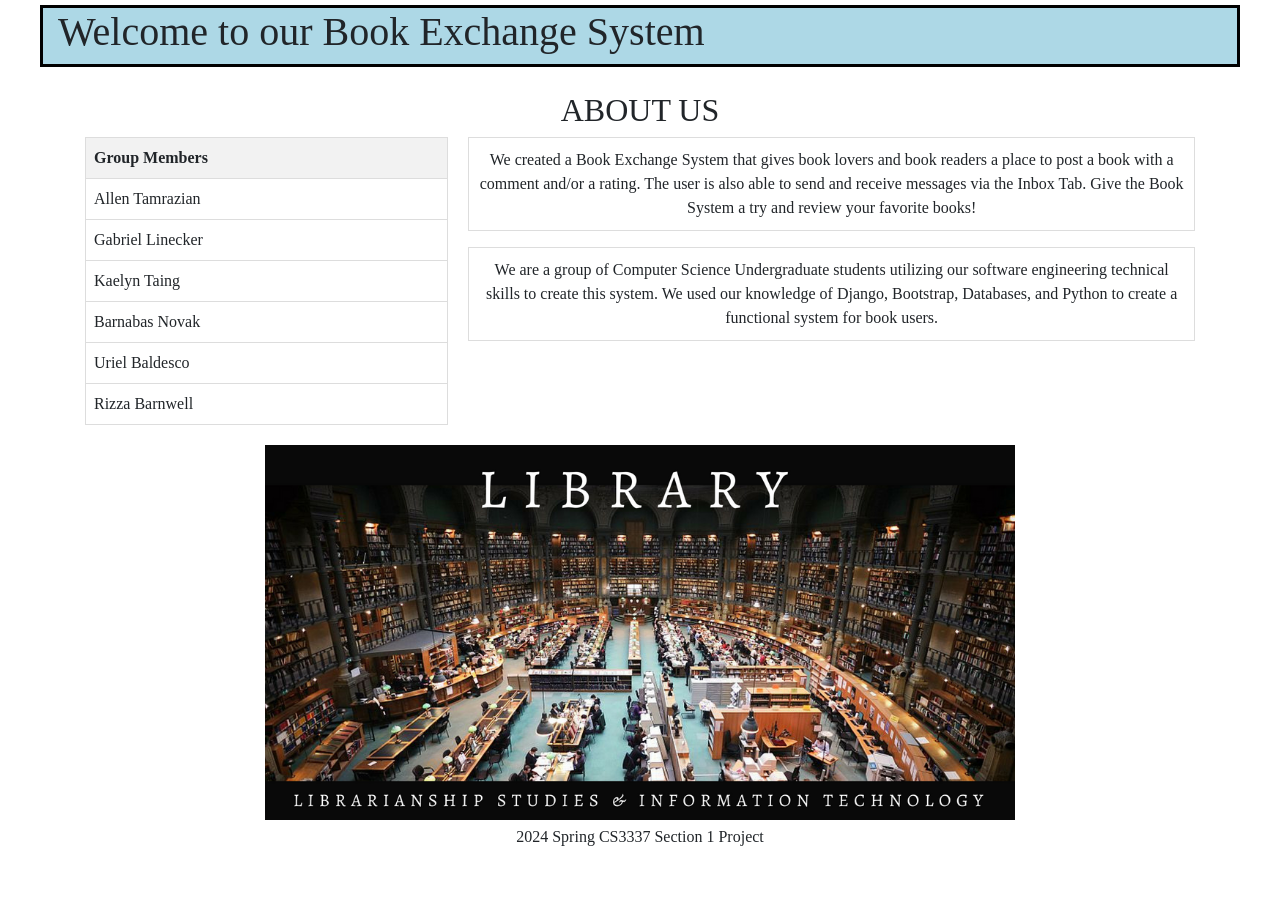
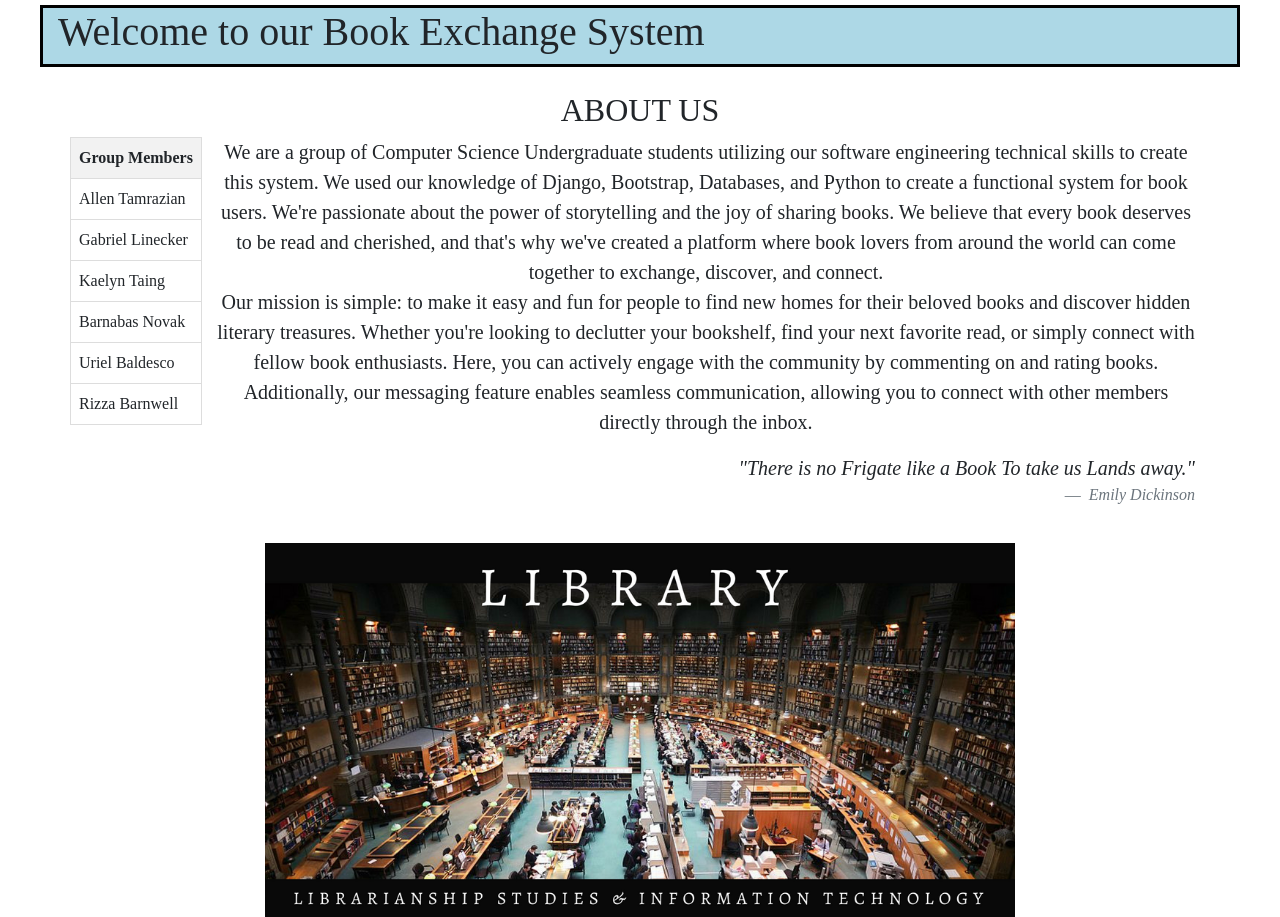
Before and after one commit to AllenTamrazian/CS3337, a Django app: template bookEx/templates/bookMng/index.html in a window 1280 px wide. Shown: the part 60-977 px from the top of the page. Before the commit the page ends 906 px from the top, so only its background shows below. Run offline with Django 3.2, Linux system fonts and the light colour scheme; the template is opened without the code that fills it, so the values that code supplies are empty; some libraries are stand-ins or nearby versions.

Commit message:
formatted and added to the about us

```diff
--- a/bookEx/templates/bookMng/index.html
+++ b/bookEx/templates/bookMng/index.html
@@ -25,6 +25,7 @@
     .left-column {
         flex: 1;
         margin-right: 20px;
+        padding-left: $padding-29;
     }
     .right-column {
         flex: 2;
@@ -43,10 +44,7 @@
     th {
         background-color: #f2f2f2;
     }
-        .paragraph-border {
-        border: 1px solid #dddddd;
-        padding: 10px;
-    }
+
     .welcome-section {
         background-color: lightblue;
         max-width: 1200px;
@@ -58,8 +56,10 @@
     }
 </style>
 
-<div class="container">
-    <div class="left-column">
+
+<div class="container overflow-hidden">
+  <div class="row gy-11">
+    <div class="col-2.5">
         <table>
             <tr>
                 <th>Group Members</th>
@@ -82,18 +82,33 @@
             <tr><td>Rizza Barnwell</td></tr>
         </table>
     </div>
-    <div class="right-column">
-        <p class="paragraph-border">
-            We created a Book Exchange System that gives book lovers and book readers
-            a place to post a book with a comment and/or a rating. The user is also
-            able to send and receive messages via the Inbox Tab. Give the Book System a
-            try and review your favorite books!
-        </p>
-        <p class="paragraph-border">We are a group of Computer Science Undergraduate students utilizing our
+    <div class="col">
+        <p class="lead">
+            We are a group of Computer Science Undergraduate students utilizing our
             software engineering technical skills to create this system. We used our knowledge of Django, Bootstrap,
             Databases, and Python to create a functional system for book users.
+            We're passionate about the power of storytelling and
+            the joy of sharing books. We believe that every book deserves to be read
+            and cherished, and that's why we've created a platform where book lovers
+            from around the world can come together to exchange, discover, and connect.<br>
+
+            Our mission is simple: to make it easy and fun for people to find new homes
+            for their beloved books and discover hidden literary treasures. Whether you're
+            looking to declutter your bookshelf, find your next favorite read, or simply
+            connect with fellow book enthusiasts. Here, you can actively engage with the community by
+            commenting on and rating books. Additionally, our messaging feature enables seamless communication,
+            allowing you to connect with other members directly through the inbox.
         </p>
+        <blockquote class="blockquote text-right">
+           <em>"There is no Frigate like a Book To take us Lands away."</em>
+            <footer class="blockquote-footer"> <cite title="Emily Dickinson">Emily Dickinson</cite></footer>
+        </blockquote>
+    </div>
   </div>
 </div>
 
+
+
+
+
 {% endblock content %}
```
Lines whose indentation alone changed are shown as unchanged.
